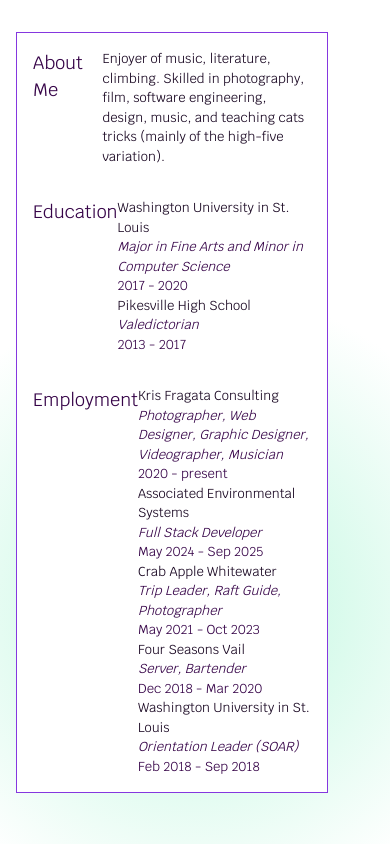
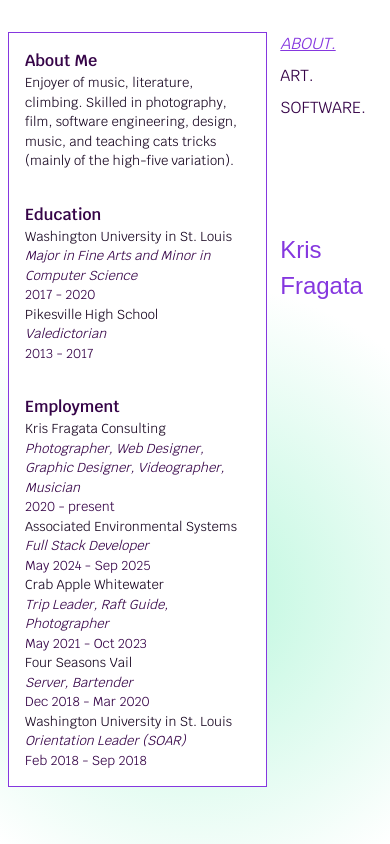
Before and after one commit to krisfragata/portfolio-2026-gd, a Next.js app: page /about in a window 390 px wide. Shown: the top 844 px of the page. Built offline with nearby package versions, Linux system fonts and the light colour scheme; a web font is replaced by a local one.

Commit message:
feat(css):add support for mobile in about page

```diff
--- a/src/app/globals.css
+++ b/src/app/globals.css
@@ -275,8 +275,8 @@ body {
 }
 
 .about-container .section .header {
-  font-size: large;
-  font-weight: 500;
+  font-size: medium;
+  font-weight: 600;
   color: var(--text-main);
 }
 
@@ -516,13 +516,17 @@ body {
 
 @media (max-width: 768px) {
   .home {
-    display: flex;
-    flex-direction: column;
+    display: grid;
+    grid-template-rows: 3fr 1fr;
+    overflow-y: auto;
+    margin-left: 0.5rem;
   }
   .home .left-wrapper {
     grid-template-rows: 1fr;
+    overflow-y: scroll;
   }
   .home .right-wrapper {
+    margin: 0;
     height: 300px;
     grid-template-rows: 1fr 100px;
     grid-template-columns: 1fr;
@@ -531,8 +535,10 @@ body {
   }
   .sidemenu {
     align-items: start;
+    font-size: medium;
   }
   .title{
+    font-size: x-large;
     justify-content: start;
     align-items: end;
   }
@@ -544,6 +550,18 @@ body {
   }
   .philippines-photos {
     visibility: hidden;
+  }
+
+  /* ABOUT PAGE */
+  .about-container {
+    width: 95%;
+    overflow-y: auto;
+  }
+  .about-container .section {
+    grid-template-columns: 1fr;
+  }
+  .about-container .header {
+    font-size: small;
   }
 }
 
```
